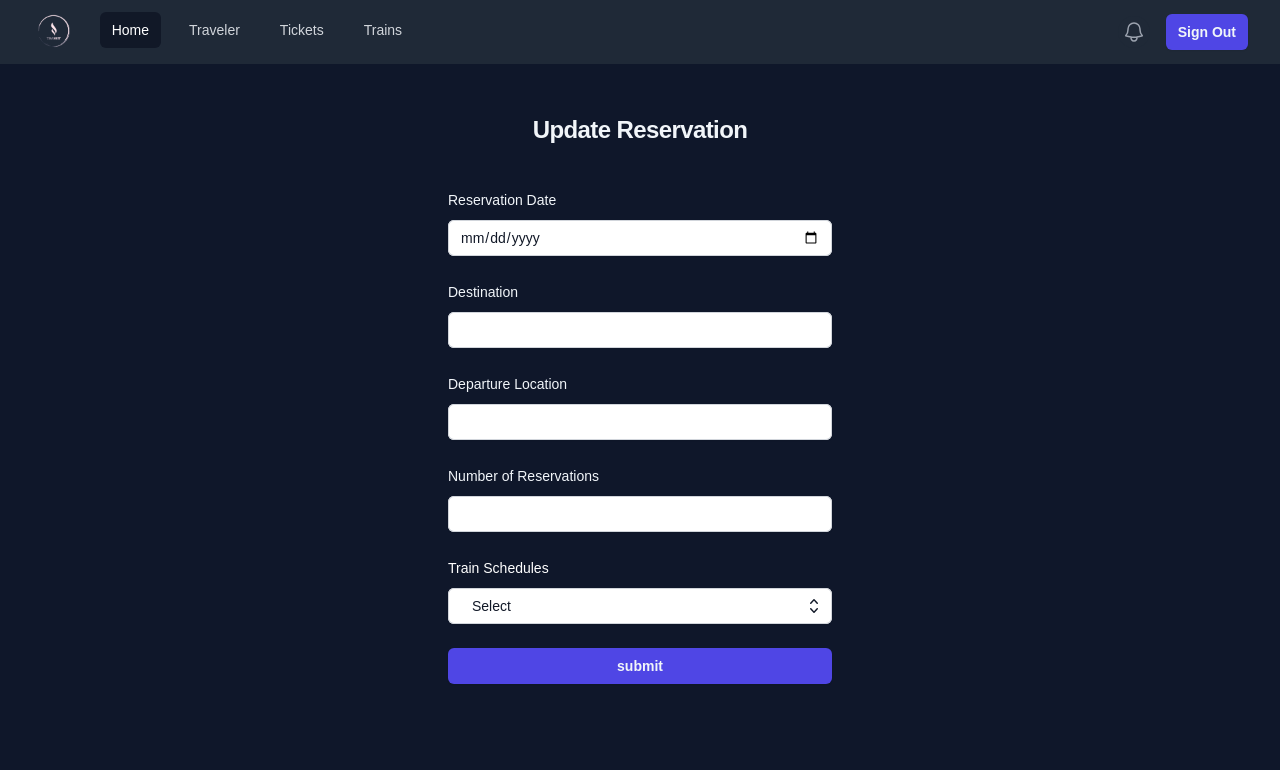
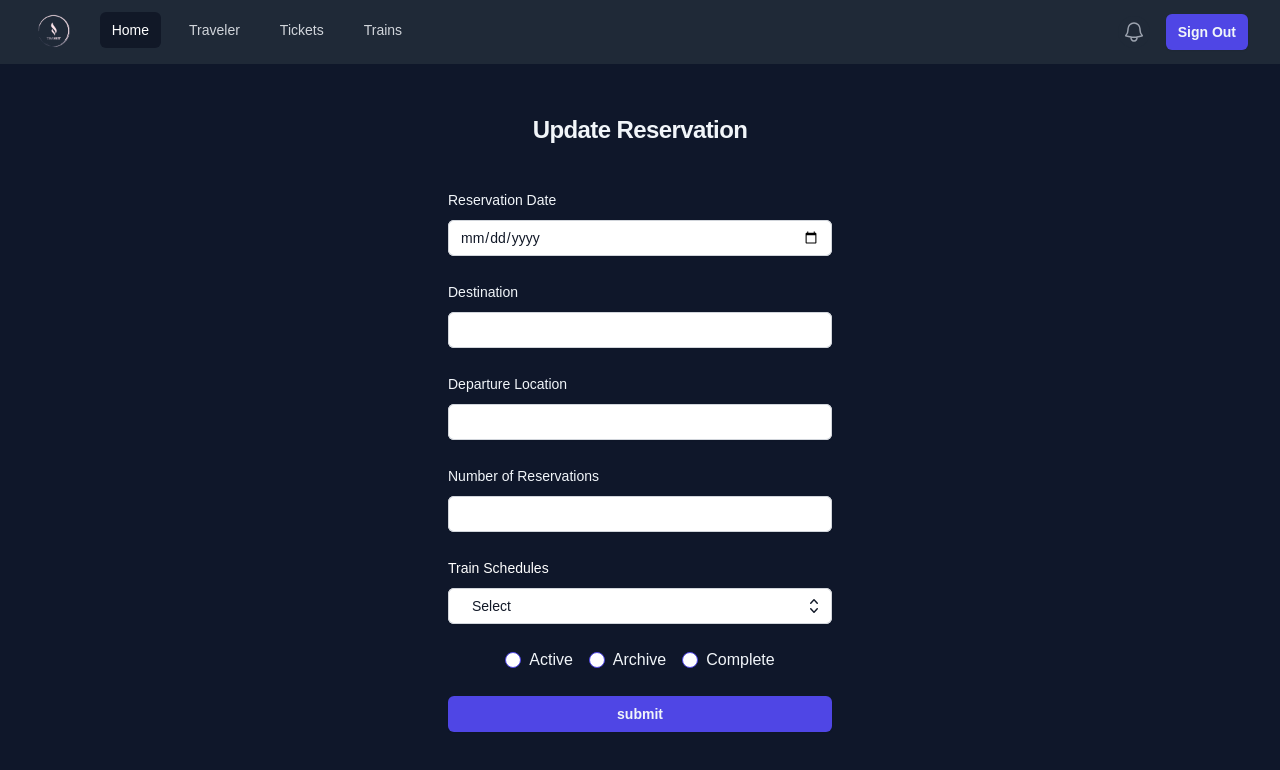
Before and after one commit to MalishaFdo/EAD_Frontend-, a React (Create React App) app: page /updateTicket in a window 1280 px wide. Shown: the top 770 px of the page. Built offline with nearby package versions, Linux system fonts and the light colour scheme; what tailwindcss-dark-mode would draw is missing.

Commit message:
Update Ticket

```diff
--- a/src/screens/Ticket_Management/UpdateTicket.js
+++ b/src/screens/Ticket_Management/UpdateTicket.js
@@ -1,11 +1,11 @@
-import React, { useState } from 'react';
-import { useNavigate } from 'react-router-dom';
-import Dashboard from '../../components/Dashboard';
-import NavBar from '../../components/NavBar';
+import React, { useState } from "react";
+import { useNavigate } from "react-router-dom";
+import Dashboard from "../../components/Dashboard";
+import NavBar from "../../components/NavBar";
 
 export default function UpdateTicket() {
   const navigate = useNavigate();
-    const [selectedOption, setSelectedOption] = useState('Select');
+  const [selectedOption, setSelectedOption] = useState("Select");
   const [isDropdownOpen, setIsDropdownOpen] = useState(false);
 
   const handleDropdownToggle = () => {
@@ -112,7 +112,10 @@ export default function UpdateTicket() {
               </div>
 
               <div>
-                                <label htmlFor="listbox-label" className="block text-sm font-medium leading-6 text-white">
+                <label
+                  htmlFor="listbox-label"
+                  className="block text-sm font-medium leading-6 text-white"
+                >
                   Train Schedules
                 </label>
                 <div className="relative mt-2">
@@ -124,11 +127,15 @@ export default function UpdateTicket() {
                     onClick={handleDropdownToggle}
                   >
                     <span className="flex items-center">
-                                            <span className="ml-3 block truncate">{selectedOption}</span>
+                      <span className="ml-3 block truncate">
+                        {selectedOption}
+                      </span>
                     </span>
                     <span className="pointer-events-none absolute inset-y-0 right-0 ml-3 flex items-center pr-2">
                       <svg
-                                                className={`h-5 w-5 ${isDropdownOpen ? 'transform rotate-180' : ''}`}
+                        className={`h-5 w-5 ${
+                          isDropdownOpen ? "transform rotate-180" : ""
+                        }`}
                         viewBox="0 0 20 20"
                         fill="currentColor"
                         aria-hidden="true"
@@ -142,7 +149,8 @@ export default function UpdateTicket() {
                     </span>
                   </button>
                   <ul
-                                        className={`absolute z-10 mt-1 max-h-56 w-full overflow-auto rounded-md bg-white py-1 text-base shadow-lg ring-1 ring-black ring-opacity-5 focus:outline-none sm:text-sm ${isDropdownOpen ? '' : 'hidden'
+                    className={`absolute z-10 mt-1 max-h-56 w-full overflow-auto rounded-md bg-white py-1 text-base shadow-lg ring-1 ring-black ring-opacity-5 focus:outline-none sm:text-sm ${
+                      isDropdownOpen ? "" : "hidden"
                     }`}
                     role="listbox"
                     aria-labelledby="listbox-label"
@@ -151,16 +159,25 @@ export default function UpdateTicket() {
                       className="text-gray-900 relative cursor-pointer select-none py-2 pl-3 pr-9"
                       id="listbox-option-0"
                       role="option"
-                                            onClick={() => handleOptionSelect('Wade Cooper')}
+                      onClick={() => handleOptionSelect("Wade Cooper")}
                     >
                       <div className="flex items-center">
-                                                <span className="font-normal ml-3 block truncate">Wade Cooper</span>
+                        <span className="font-normal ml-3 block truncate">
+                          Wade Cooper
+                        </span>
                       </div>
                       <div className="flex items-center">
-                                                <span className="font-normal ml-3 block truncate">Wade Cooper</span>
+                        <span className="font-normal ml-3 block truncate">
+                          Wade Cooper
+                        </span>
                       </div>
                       <span className="text-indigo-600 absolute inset-y-0 right-0 flex items-center pr-4">
-                                                <svg className="h-5 w-5" viewBox="0 0 20 20" fill="currentColor" aria-hidden="true">
+                        <svg
+                          className="h-5 w-5"
+                          viewBox="0 0 20 20"
+                          fill="currentColor"
+                          aria-hidden="true"
+                        >
                           <path
                             fillRule="evenodd"
                             d="M16.704 4.153a.75.75 0 01.143 1.052l-8 10.5a.75.75 0 01-1.127.075l-4.5-4.5a.75.75 0 011.06-1.06l3.894 3.893 7.48-9.817a.75.75 0 011.05-.143z"
@@ -172,7 +189,37 @@ export default function UpdateTicket() {
                   </ul>
                 </div>
               </div>
-
+              <div className="mt-2">
+                <div className="flex justify-center space-x-4">
+                  <label className="flex items-center space-x-2">
+                    <input
+                      type="radio"
+                      name="Status"
+                      value="Active"
+                      className="form-radio h-4 w-4 text-indigo-600 border-indigo-600 focus:ring-indigo-500"
+                    />
+                    <span className="text-slate-100">Active</span>
+                  </label>
+                  <label className="flex items-center space-x-2">
+                    <input
+                      type="radio"
+                      name="Status"
+                      value="Archive"
+                      className="form-radio h-4 w-4 text-indigo-600 border-indigo-600 focus:ring-indigo-500"
+                    />
+                    <span className="text-slate-100">Archive</span>
+                  </label>
+                  <label className="flex items-center space-x-2">
+                    <input
+                      type="radio"
+                      name="Status"
+                      value="Archive"
+                      className="form-radio h-4 w-4 text-indigo-600 border-indigo-600 focus:ring-indigo-500"
+                    />
+                    <span className="text-slate-100">Complete</span>
+                  </label>
+                </div>
+              </div>
               <div>
                 <button
                   type="submit"
```
Lines whose indentation alone changed are shown as unchanged.
